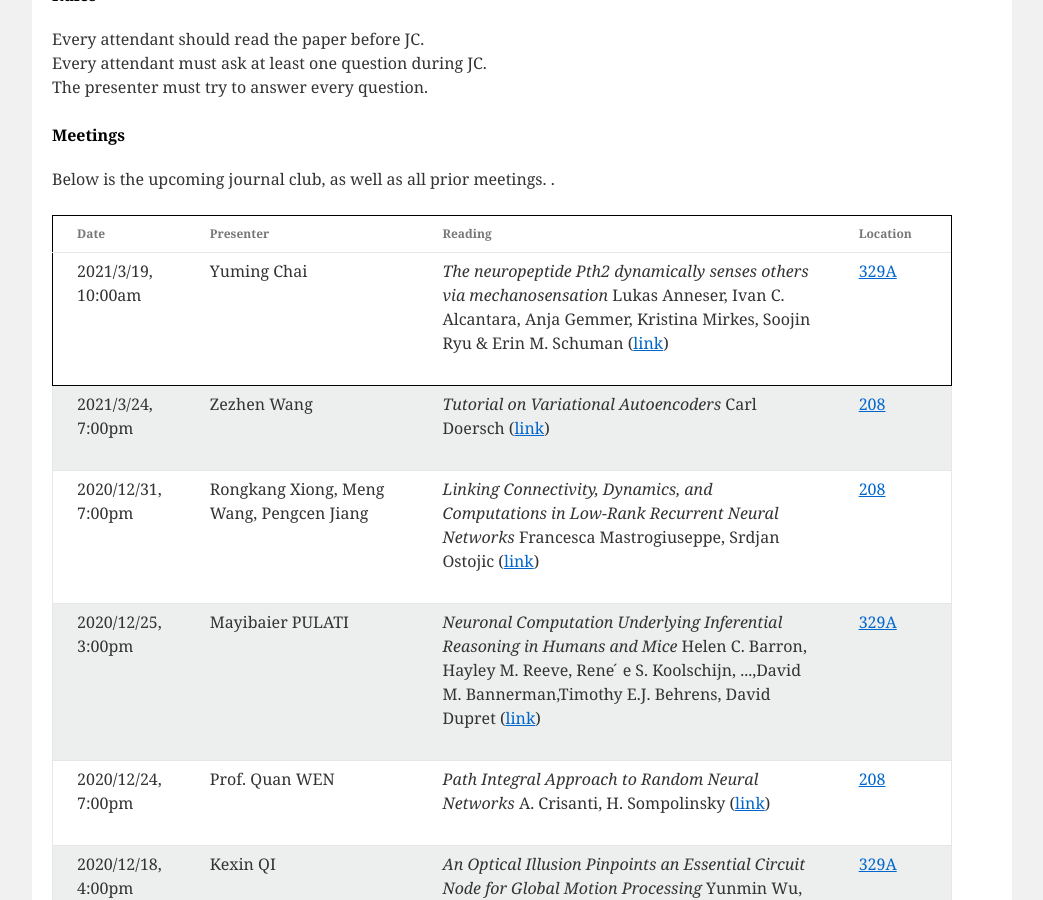
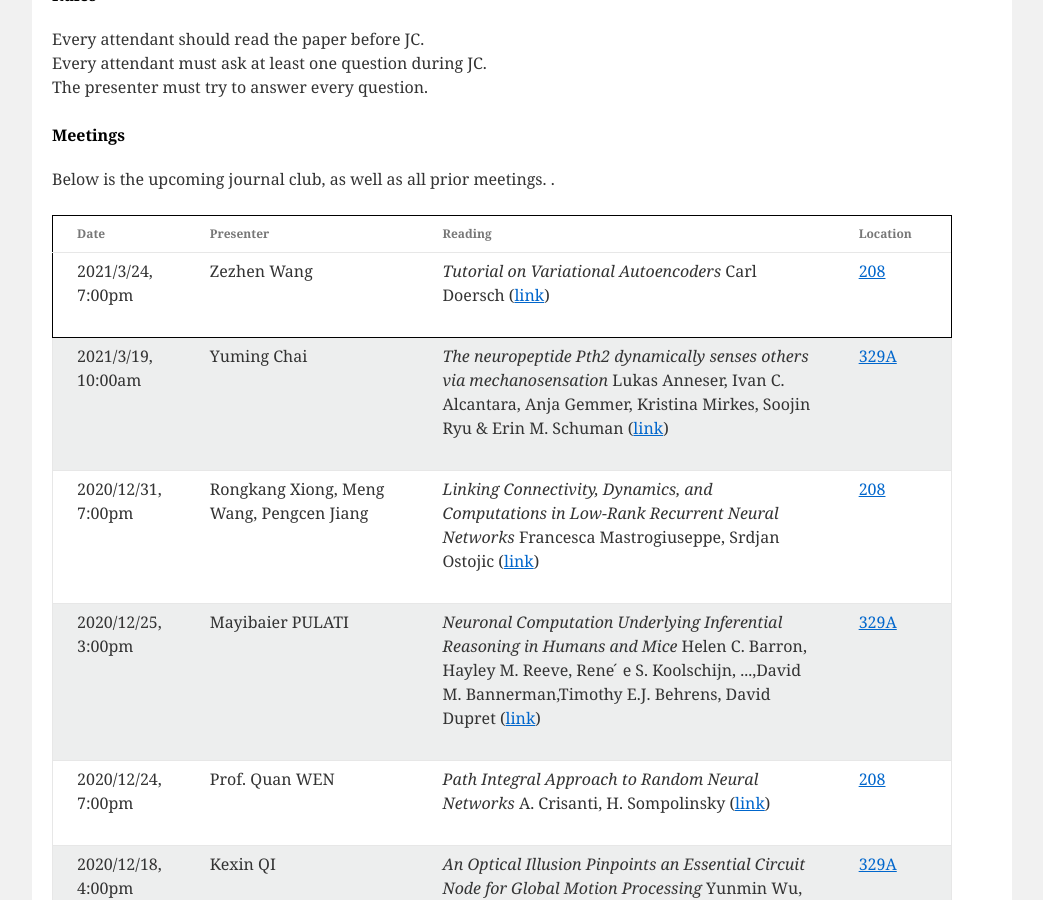
Before and after one commit to CNeuroUSTC/CNeuroUSTC.github.io, a Jekyll site: the page built from index.html, in a window 1280 px wide and 900 px high, scrolled down 879 px. Shown: the whole window, without its empty margins (118-1161 px from the left). Built offline with Jekyll 4.4.1, drawn with Linux system fonts in a browser that asks for light colours; part of the change alters nothing that is shown.

```diff
--- a/_data/meeting_info.yml
+++ b/_data/meeting_info.yml
@@ -1,3 +1,11 @@
+- presenter: Zezhen Wang
+  date: 2021/3/24, 7:00pm
+  paper: "Tutorial on Variational Autoencoders"
+  url: "https://arxiv.org/abs/1606.05908"
+  pdf: "None"
+  authors: "Carl Doersch"
+  location: <a href="https://map.baidu.com/search/%E4%B8%AD%E5%9B%BD%E7%A7%91%E5%AD%A6%E6%8A%80%E6%9C%AF%E5%A4%A7%E5%AD%A6(%E8%A5%BF%E6%A0%A1%E5%8C%BA)-%E7%94%9F%E5%91%BD%E7%A7%91%E5%AD%A6%E5%A4%A7%E6%A5%BC/@13054067.545,3720295.44,19z?querytype=s&da_src=shareurl&wd=%E4%B8%AD%E5%9B%BD%E7%A7%91%E5%AD%A6%E6%8A%80%E6%9C%AF%E5%A4%A7%E5%AD%A6(%E8%A5%BF%E6%A0%A1%E5%8C%BA)-%E7%94%9F%E5%91%BD%E7%A7%91%E5%AD%A6%E5%A4%A7%E6%A5%BC&c=127&src=0&wd2=%E5%90%88%E8%82%A5%E5%B8%82%E8%9C%80%E5%B1%B1%E5%8C%BA&pn=0&sug=1&l=13&b=(13043472.77821802,3712418.4285550946;13063946.357629184,3730135.2423363887)&from=webmap&biz_forward=%7B%22scaler%22:2,%22styles%22:%22pl%22%7D&sug_forward=f2f7c92a9921ecdbb54f5426&device_ratio=2">208</a>
+
 - presenter: Yuming Chai
   date: 2021/3/19, 10:00am
   paper: "The neuropeptide Pth2 dynamically senses others via mechanosensation"
@@ -6,13 +14,6 @@
   authors: "Lukas Anneser, Ivan C. Alcantara, Anja Gemmer, Kristina Mirkes, Soojin Ryu & Erin M. Schuman"
   location: <a href="https://map.baidu.com/search/%E4%B8%AD%E5%9B%BD%E7%A7%91%E5%AD%A6%E6%8A%80%E6%9C%AF%E5%A4%A7%E5%AD%A6(%E8%A5%BF%E6%A0%A1%E5%8C%BA)-%E7%94%9F%E5%91%BD%E7%A7%91%E5%AD%A6%E5%A4%A7%E6%A5%BC/@13054067.545,3720295.44,19z?querytype=s&da_src=shareurl&wd=%E4%B8%AD%E5%9B%BD%E7%A7%91%E5%AD%A6%E6%8A%80%E6%9C%AF%E5%A4%A7%E5%AD%A6(%E8%A5%BF%E6%A0%A1%E5%8C%BA)-%E7%94%9F%E5%91%BD%E7%A7%91%E5%AD%A6%E5%A4%A7%E6%A5%BC&c=127&src=0&wd2=%E5%90%88%E8%82%A5%E5%B8%82%E8%9C%80%E5%B1%B1%E5%8C%BA&pn=0&sug=1&l=13&b=(13043472.77821802,3712418.4285550946;13063946.357629184,3730135.2423363887)&from=webmap&biz_forward=%7B%22scaler%22:2,%22styles%22:%22pl%22%7D&sug_forward=f2f7c92a9921ecdbb54f5426&device_ratio=2">329A</a>
 
-- presenter: Zezhen Wang
-  date: 2021/3/24, 7:00pm
-  paper: "Tutorial on Variational Autoencoders"
-  url: "https://arxiv.org/abs/1606.05908"
-  pdf: "None"
-  authors: "Carl Doersch"
-  location: <a href="https://map.baidu.com/search/%E4%B8%AD%E5%9B%BD%E7%A7%91%E5%AD%A6%E6%8A%80%E6%9C%AF%E5%A4%A7%E5%AD%A6(%E8%A5%BF%E6%A0%A1%E5%8C%BA)-%E7%94%9F%E5%91%BD%E7%A7%91%E5%AD%A6%E5%A4%A7%E6%A5%BC/@13054067.545,3720295.44,19z?querytype=s&da_src=shareurl&wd=%E4%B8%AD%E5%9B%BD%E7%A7%91%E5%AD%A6%E6%8A%80%E6%9C%AF%E5%A4%A7%E5%AD%A6(%E8%A5%BF%E6%A0%A1%E5%8C%BA)-%E7%94%9F%E5%91%BD%E7%A7%91%E5%AD%A6%E5%A4%A7%E6%A5%BC&c=127&src=0&wd2=%E5%90%88%E8%82%A5%E5%B8%82%E8%9C%80%E5%B1%B1%E5%8C%BA&pn=0&sug=1&l=13&b=(13043472.77821802,3712418.4285550946;13063946.357629184,3730135.2423363887)&from=webmap&biz_forward=%7B%22scaler%22:2,%22styles%22:%22pl%22%7D&sug_forward=f2f7c92a9921ecdbb54f5426&device_ratio=2">208</a>
 
 - presenter: Rongkang Xiong, Meng Wang, Pengcen Jiang
   date: 2020/12/31, 7:00pm
```
